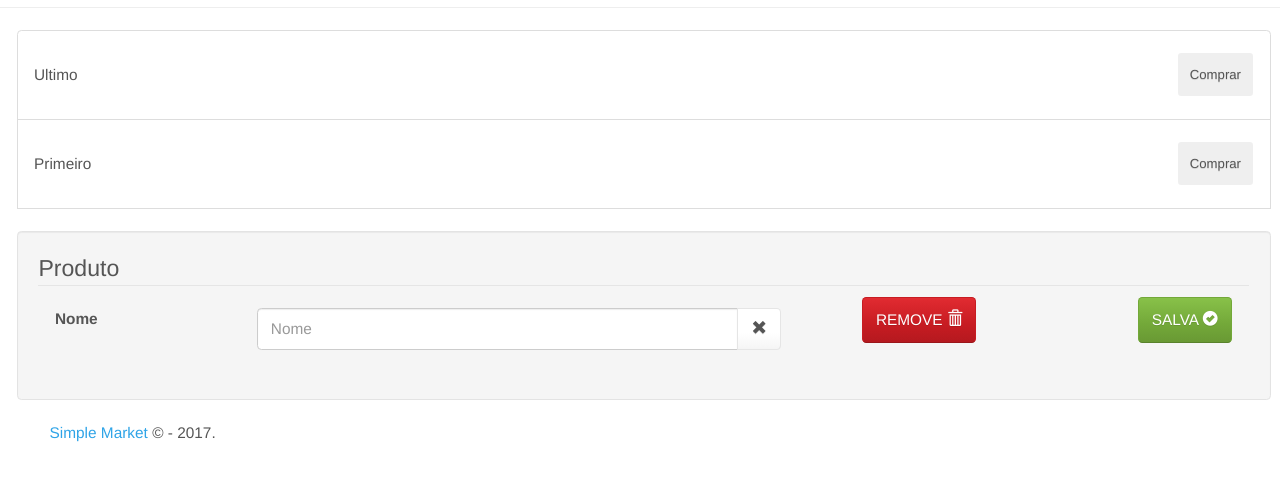
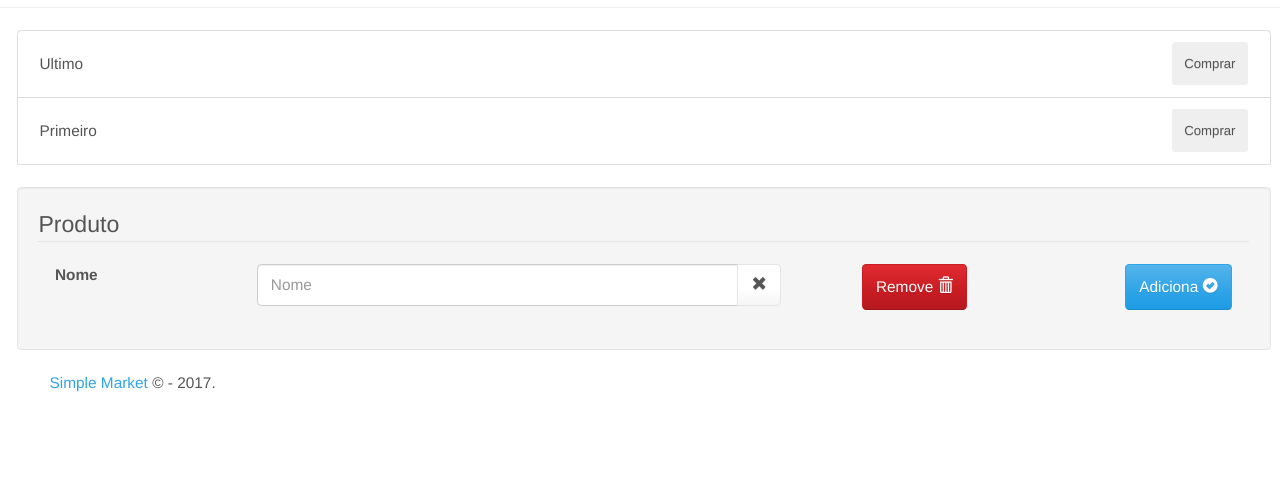
Before and after one commit to rafaelrandow/simple-market, a plain HTML site: page index.html in a window 1280 px wide. Shown: the part 187-668 px from the top of the page. Drawn offline with Linux system fonts and the light colour scheme.

Commit message:
Add files via upload

```diff
--- a/css/custom.css
+++ b/css/custom.css
@@ -9,15 +9,22 @@
     background-color: #029acf;
     border-color: #029acf
 }
-.list-group-item>b{
+.list-group-item{
 	font-weight: normal !important;
+
+	padding:20px !important;
+
 }
+.list-group-item >.btn{
+	margin-top:-10px !important;
+	margin-bottom:10px !important;
+}
+
 .btn-special{
-	margin-top:-10px !important;
 	padding-top:10px !important;
 	padding-bottom:10px !important;
-	margin-bottom:10px !important;
 }
+
 .k{
     background-color: #096;
 	border-radius: 5px;
@@ -25,6 +32,7 @@
 .lead{
 	margin:0;
 }
+
 body{
 	zoom:110%;
 }
--- a/index.html
+++ b/index.html
@@ -10,9 +10,9 @@
 <link rel="apple-touch-icon" href="shopping-cart.ico">
 <link rel="stylesheet" href="css/bootstrap.min.css" media="screen">
 <link rel="stylesheet" href="css/cerulean.css" media="screen">
-<!-- <link rel="stylesheet" href="css/flatly.css" media="screen">
+<!-- <link rel="stylesheet" href="css/flatly.css" media="screen">  -->
 <!-- <link rel="stylesheet" href="css/lumen.css" media="screen"> -->
-<!-- <link rel="stylesheet" href="css/paper.css" media="screen">
+<!-- <link rel="stylesheet" href="css/paper.css" media="screen"> -->
 <!-- <link rel="stylesheet" href="css/simplex.css" media="screen"> -->
 <!-- <link rel="stylesheet" href="css/spacelab.css" media="screen"> -->
 <link rel="stylesheet" href="css/custom.css" media="screen">
@@ -116,11 +116,13 @@ $(document).ready(function(){
 		<form>
 			<div class="col-lg-12 col-md-12 col-sm-12">
 				<div class="row">
-					<div class="list-group table-of-contents">
-						<div class="list-group-item" ng-repeat="(key, value) in lista"
+					<ul class="list-group table-of-contents">
+						<li class="list-group-item" ng-repeat="(key, value) in lista"
 							ng-class="{'list-group-item-success': value == 'sim'}"
 							ng-hide="key =='status'" ng-click="selecionar(key);">
-							<b><br/>{{key}}</b>
+							<span>
+							{{key}}
+							</span>
 							<button ng-show="value == 'nao'" type="submit"
 								class="pull-right btn btn-sm btn-special"
 								ng-click="comprarProduto(key);">
@@ -131,16 +133,17 @@ $(document).ready(function(){
 								ng-click="devolverProduto(key);">
 								Comprado
 							</button>
-							<br /> <br />
+
+							<br />
+						</li>
+					</ul>
+				</div>
 			</div>
 		</form>
 	<!--	<ul class="pager">
 			<li><a href="<">Anterior</a></li>
 			<li><a href=">">Próxima</a></li>
 		</ul> -->
-	</div>
-	</div>
-	</div>
 		<div class="col-lg-12 col-md-12 col-sm-12"></div>
 		<div class="col-lg-12 col-md-12 col-sm-12">
 			<div class="well bs-component row">
@@ -149,7 +152,7 @@ $(document).ready(function(){
 						<legend>Produto</legend>
 						<label for="inputNome" class="col-md-2 control-label">Nome</label>
 						<div class="col-md-6 col-sm-10" >
-						<div class="input-group col-md-12" style="margin-bottom:25px">
+							<div class="input-group col-md-12" style="margin-bottom:20px">
 							  <input type="txt" class="form-control" name="inputNome"
 								 ng-model="inputNome" placeholder="Nome">
 							  <div class="input-group-btn">
@@ -164,15 +167,14 @@ $(document).ready(function(){
 						   <div class="col-md-4 col-sm-12">
 							<button type="submit" class="btn-special btn btn-md btn-danger pull-left"
 								ng-click="removerProduto(inputNome);">
-							REMOVE
+								Remove
 								<span class="glyphicon glyphicon-trash" aria-hidden="true"></span>
 							</button>
-						<button type="submit" class="btn-special btn btn-md btn-success pull-right"
+							<button type="submit" class="btn-special btn btn-md btn-primary pull-right"
 								ng-click="adicionarProduto(inputNome);">
-							SALVA
+								Adiciona
 								<span class="glyphicon glyphicon-ok-sign" aria-hidden="true"></span>
 							</button>
-						<br /><br /><br />
 							</div>
 					</fieldset>
 				</form>
@@ -225,7 +227,6 @@ $(document).ready(function(){
 			</form>
 		</div>
 	</div>
-
 	<div class="col-lg-12 col-md-12 col-sm-12">
 		<footer>
 			<div class="col-lg-6">
```
Lines whose indentation alone changed are shown as unchanged.
